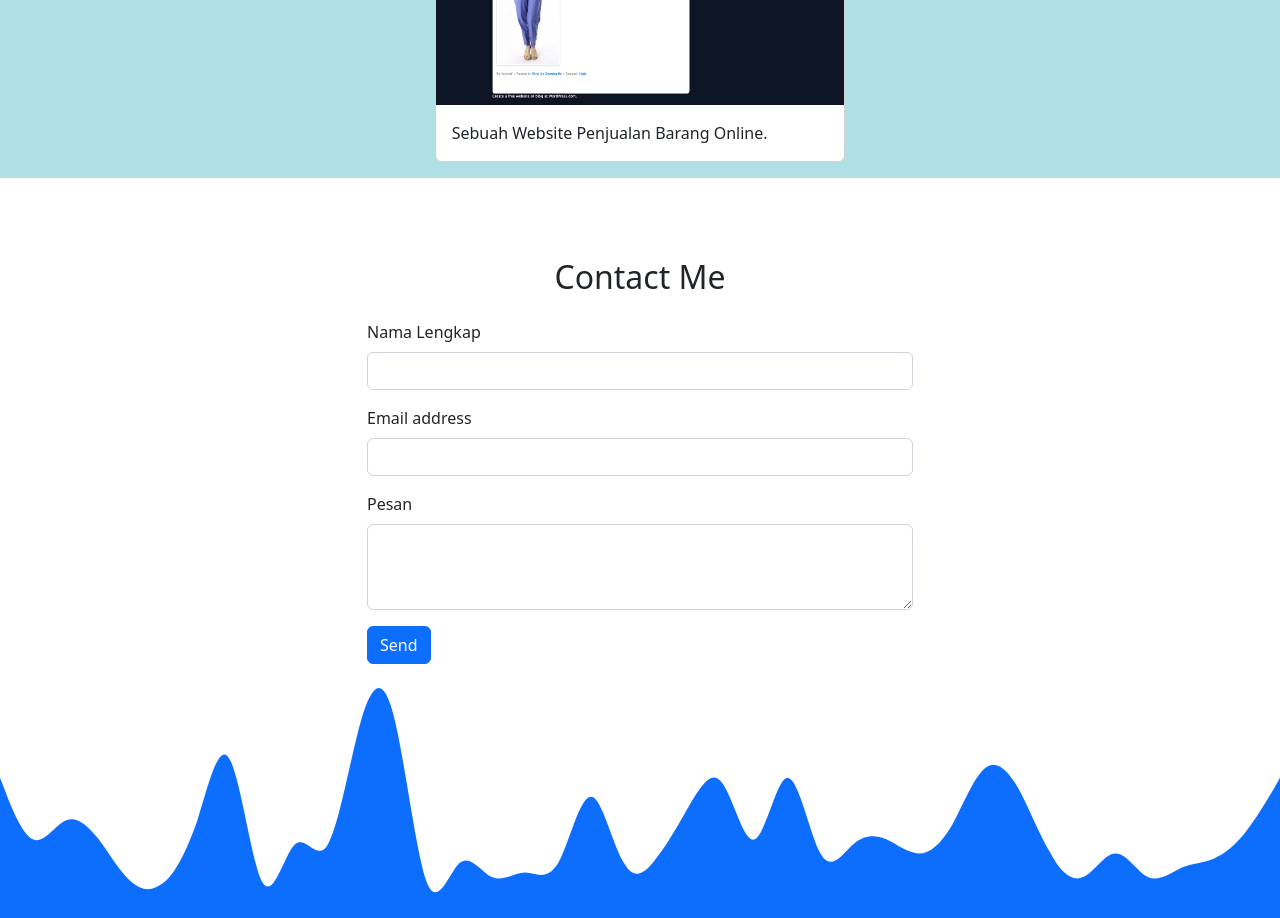
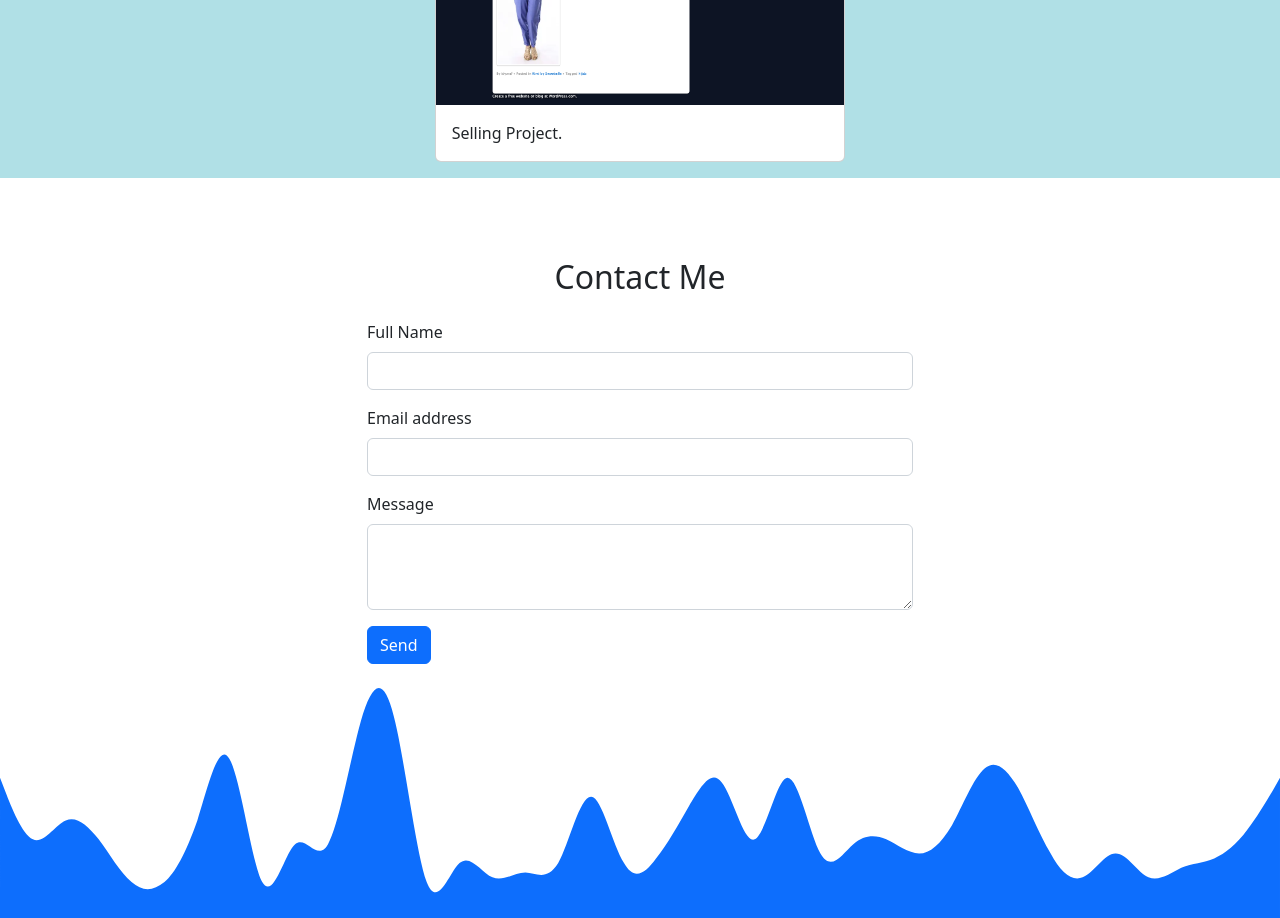
Before and after one commit to JoeyK76/JoeyK76.githup.io, a plain HTML site: page index.html in a window 1280 px wide. Shown: the part 2320-3238 px from the top of the page. Drawn offline with nearby package versions, Linux system fonts and the light colour scheme.

Commit message:
'merubah kata indonesia menjadi english'

```diff
--- a/index.html
+++ b/index.html
@@ -123,7 +123,7 @@
           <div class="card">
             <img src="Projects/Screenshot 2022-11-16 at 13-40-09 Idyzraf.png" class="card-img-top" alt="Project 1">
             <div class="card-body">
-              <p class="card-text">Sebuah Website Penjualan Barang Online.</p>
+              <p class="card-text">Selling Project.</p>
             </div>
           </div>
           </div>
@@ -179,7 +179,7 @@
           <div class="col-md-6">
             <form>
               <div class="mb-3">
-                <label for="name" class="form-label">Nama Lengkap</label>
+                <label for="name" class="form-label">Full Name</label>
                 <input type="text" class="form-control" id="name" aria-describedby="name">
               </div>
               <div class="mb-3">
@@ -187,7 +187,7 @@
                 <input type="email" class="form-control" id="email" aria-describedby="email">
               </div>
               <div class="mb-3">
-                <label for="pesan" class="form-label">Pesan</label>
+                <label for="pesan" class="form-label">Message</label>
                 <textarea class="form-control" id="pesan" rows="3"></textarea>
               </div>
               <button type="submit" class="btn btn-primary">Send</button>
```
